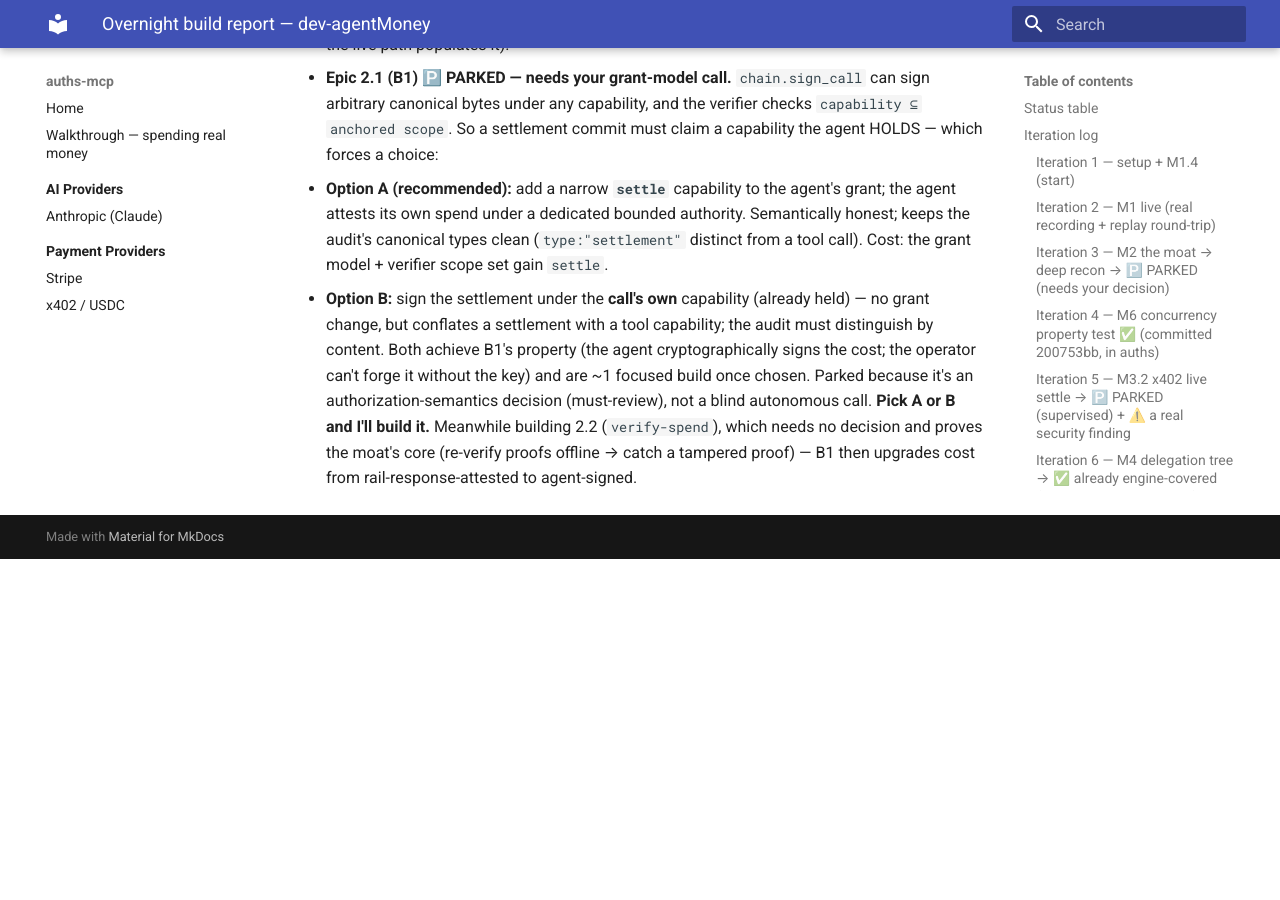
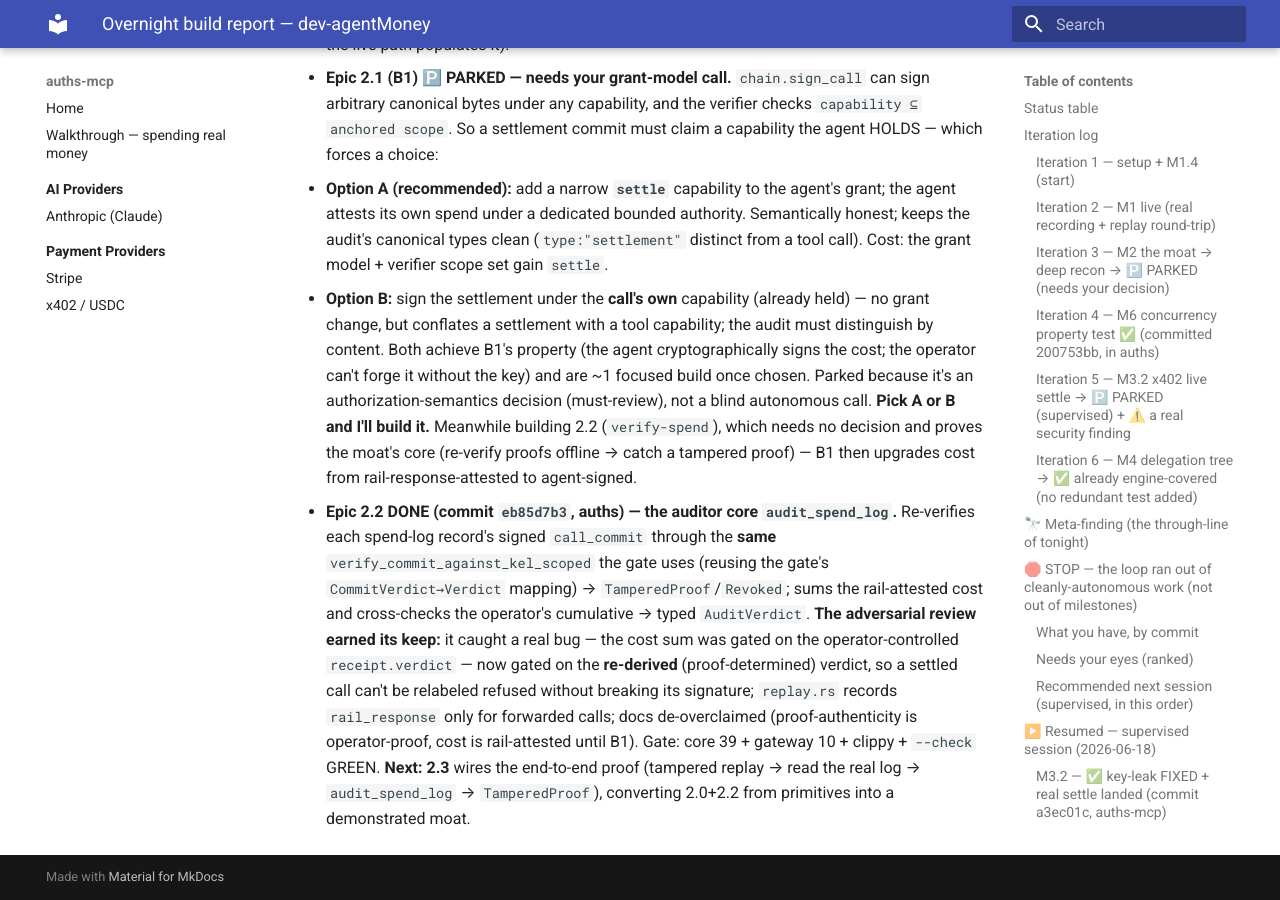
Before and after one commit to auths-dev/auths-mcp, an MkDocs documentation site: the page built from docs/plans/overnight-report.md, in a window 1280 px wide and 900 px high, scrolled down 8276 px. Built offline with MkDocs 1.6.1 and Material for MkDocs 9.7.7, drawn with Linux system fonts in a browser that asks for light colours; before the commit the page ends 8835 px from its top, so only the background shows below that; some of the changed text lies outside the part shown.

Commit message:
report: M2 epic 2.2 done (auths eb85d7b3) — auditor core; review caught+fixed the receipt.verdict cost-gate bug; 2.3 end-to-end proof next

```diff
--- a/docs/plans/overnight-report.md
+++ b/docs/plans/overnight-report.md
@@ -14,7 +14,7 @@
 |---|---|---|---|
 | M1.4 cleanups | ✅ done | high | no |
 | M1 live transcript | ✅ done (round-trip) | high | no — but see note¹ |
-| M2 the moat | 🟡 **building** — 2.4 + 2.0 done; **2.1/B1 parked (your call)**; 2.2 next | med | **YES — pick B1 option A/B** |
+| M2 the moat | 🟡 **building** — 2.4+2.0+2.2 done; 2.3 next; **2.1/B1 parked (your call)** | med | **YES — pick B1 option A/B** |
 | M3 cross-rail (hermetic) | 🅿️ PARKED — gateway restructuring | — | no |
 | M3.2 x402 EIP-3009 + real settle | ✅ **done — key-leak FIXED + real settle** | high | reviewed (payment code) |
 | M4 delegation tree | ✅ engine-covered (gateway e2e pending) | high | no |
@@ -296,3 +296,14 @@
   build it.** Meanwhile building 2.2 (`verify-spend`), which needs no decision and proves the moat's
   core (re-verify proofs offline → catch a tampered proof) — B1 then upgrades cost from
   rail-response-attested to agent-signed.
+- **Epic 2.2 DONE (commit `eb85d7b3`, auths) — the auditor core `audit_spend_log`.** Re-verifies
+  each spend-log record's signed `call_commit` through the **same** `verify_commit_against_kel_scoped`
+  the gate uses (reusing the gate's `CommitVerdict→Verdict` mapping) → `TamperedProof`/`Revoked`; sums
+  the rail-attested cost and cross-checks the operator's cumulative → typed `AuditVerdict`. **The
+  adversarial review earned its keep:** it caught a real bug — the cost sum was gated on the
+  operator-controlled `receipt.verdict` — now gated on the **re-derived** (proof-determined) verdict,
+  so a settled call can't be relabeled refused without breaking its signature; `replay.rs` records
+  `rail_response` only for forwarded calls; docs de-overclaimed (proof-authenticity is operator-proof,
+  cost is rail-attested until B1). Gate: core 39 + gateway 10 + clippy + `--check` GREEN. **Next:
+  2.3** wires the end-to-end proof (tampered replay → read the real log → `audit_spend_log` →
+  `TamperedProof`), converting 2.0+2.2 from primitives into a demonstrated moat.
```
